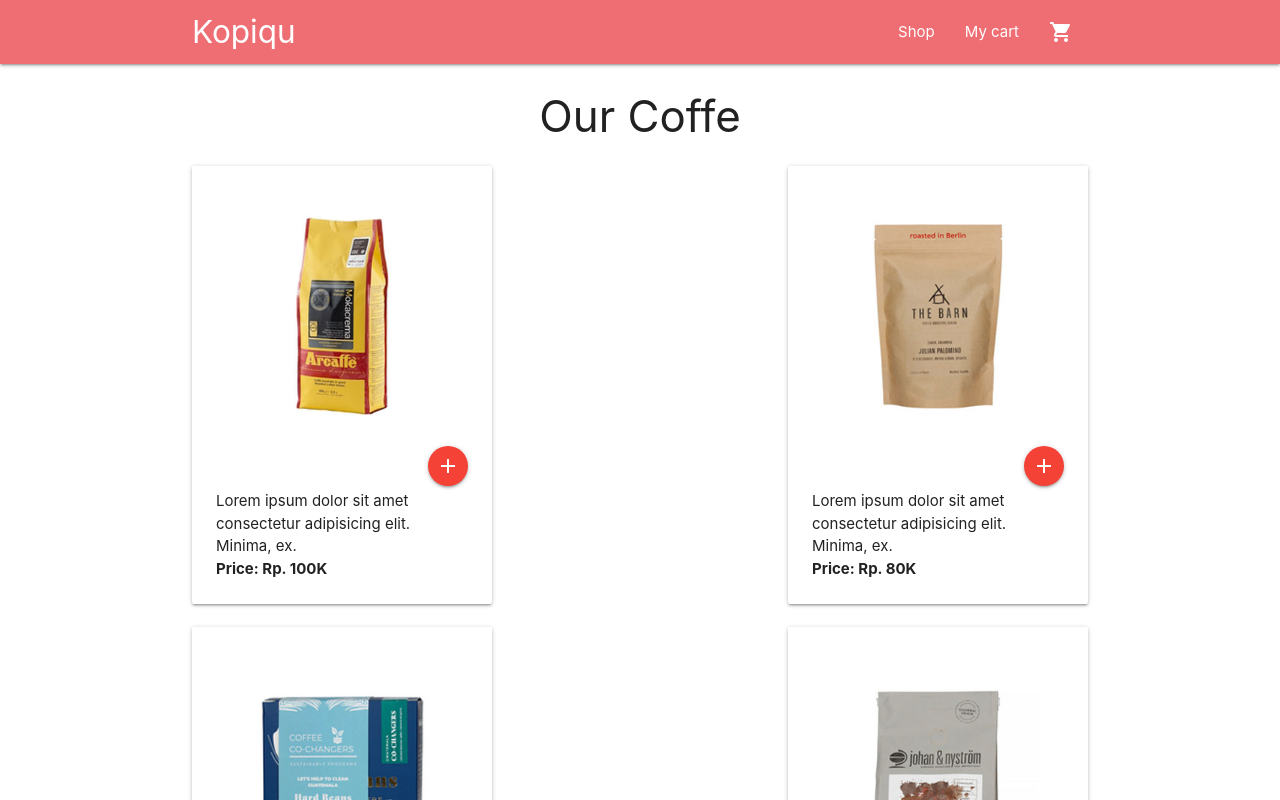
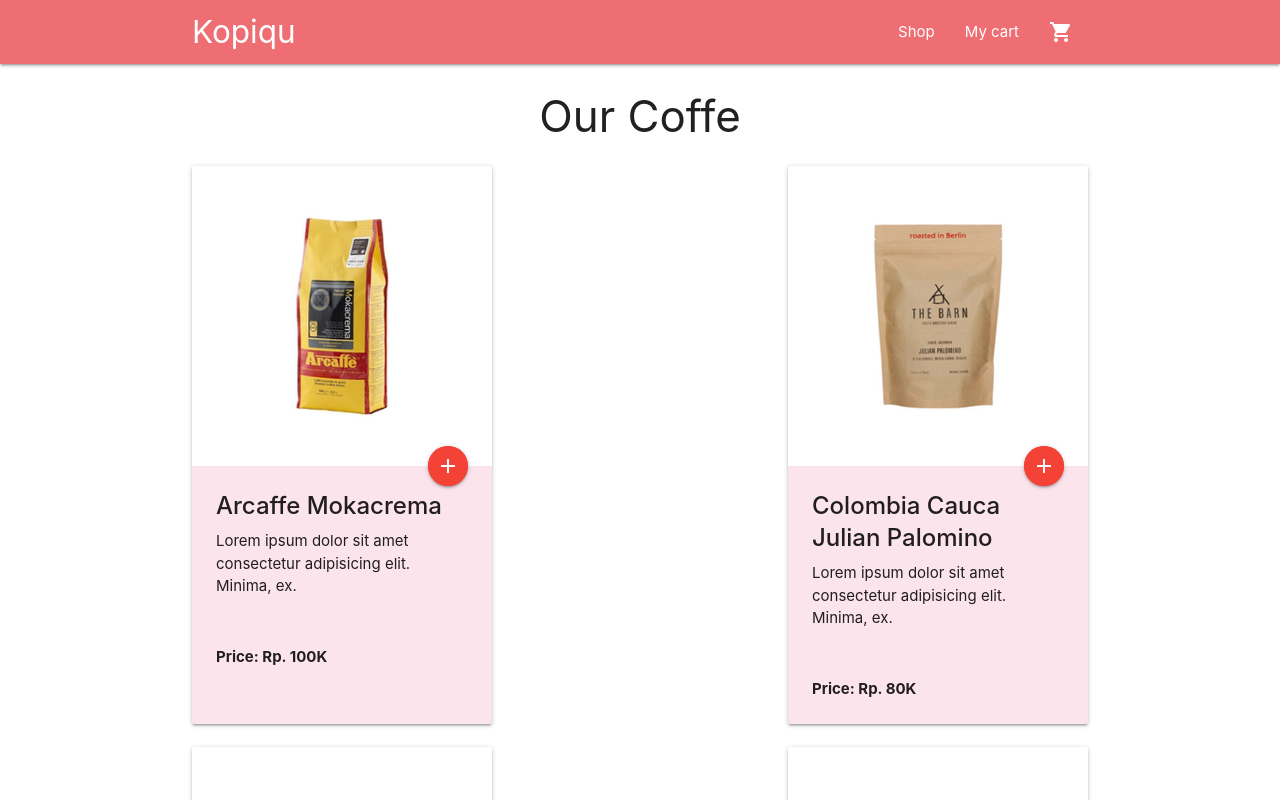
Before and after one commit to Risyandi/kopiqu-cart, a React (Create React App) app: page / in a window 1280 px wide. Shown: the top 800 px of the page. Built offline with nearby package versions, Linux system fonts and the light colour scheme.

Commit message:
fix: update styles Home component

```diff
--- a/src/components/Home.js
+++ b/src/components/Home.js
@@ -10,15 +10,20 @@
     render(){
         let itemList = this.props.items.map(item=>{
             return(
-                <div className="card" key={item.id}>
+                <div className="card pink lighten-5 hoverable" key={item.id}>
                         <div className="card-image">
                             <img src={item.img} alt={item.title}/>
-                            <span className="card-title">{item.title}</span>
-                            <span to="/" className="btn-floating halfway-fab waves-effect waves-light red" onClick={()=>{this.handleClick(item.id)}}><i className="material-icons">add</i></span>
+                            <span to="/" className="btn-floating halfway-fab waves-effect waves-light red pulse" onClick={()=>{this.handleClick(item.id)}}><i className="material-icons">add</i></span>
                         </div>
-
                         <div className="card-content">
+                                <span className="card-title">
+                                    <strong>
+                                    {item.title}
+                                    </strong>
+                                </span>
                             <p>{item.desc}</p>
+                        </div>
+                        <div className="card-content">
                             <p><b>Price: Rp. {item.price}K</b></p>
                         </div>
                  </div>
@@ -48,4 +53,4 @@
     }
 }
 
-export default connect(mapStateToProps,mapDispatchToProps)(Home)
+export default connect(mapStateToProps, mapDispatchToProps)(Home)
```
